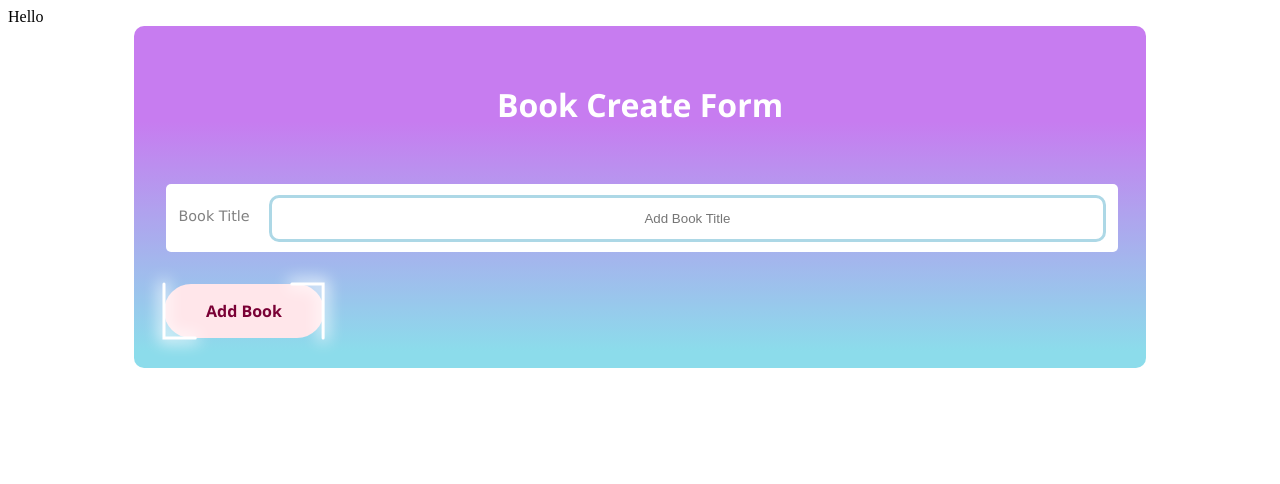
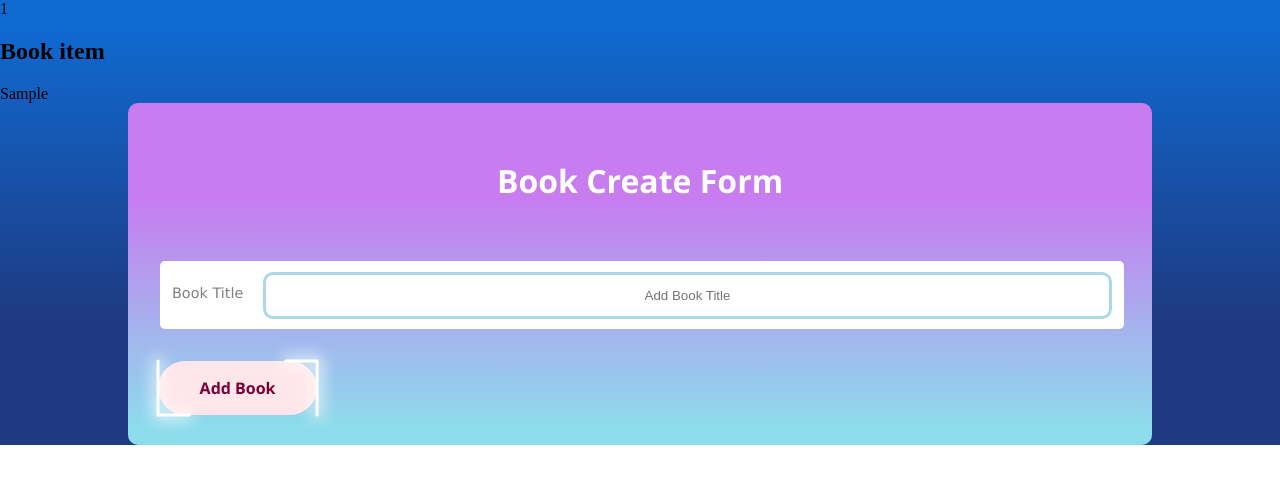
Before and after one commit to bebofofum/books-Practice, a React (Create React App) app: page / in a window 1280 px wide. Both pictures are taken after typing "Sample" into the empty fields and a click on the button "Add Book". Shown: the top 484 px of the page. Built offline with nearby package versions, Linux system fonts and the light colour scheme.

Commit message:
Built out functionality to BookShow and BookList to receive props from handleCreateBook function, map through each array item and display.

```diff
--- a/public/index.html
+++ b/public/index.html
@@ -24,20 +24,10 @@
       work correctly both with client-side routing and a non-root public URL.
       Learn how to configure a non-root public URL by running `npm run build`.
     -->
-    <title>React App</title>
+    <title>Book List</title>
   </head>
-  <body>
+  <body style="margin: 0 auto; padding: 0;">
     <noscript>You need to enable JavaScript to run this app.</noscript>
     <div id="root"></div>
-    <!--
-      This HTML file is a template.
-      If you open it directly in the browser, you will see an empty page.
-
-      You can add webfonts, meta tags, or analytics to this file.
-      The build step will place the bundled scripts into the <body> tag.
-
-      To begin the development, run `npm start` or `yarn start`.
-      To create a production bundle, use `npm run build` or `yarn build`.
-    -->
   </body>
 </html>
--- a/src/App.js
+++ b/src/App.js
@@ -1,5 +1,6 @@
-import { useState } from 'react';
+import React, { useState } from 'react';
 import BookCreate from './components/BookCreate';
+import BookList from './components/BookList';
 import './styles/App.css';
 
 
@@ -7,13 +8,24 @@ function App() {
 
     const [ books, setBooks ] = useState([]);
 
+
+
+
+
     const handleCreateBoook = (title) => {
-        console.log(title)
+        const uniqueID = () => {
+            return Math.round(Math.random() * 9999)
+        }
+        const updatedBooks = [
+            ...books, { id: uniqueID, title}
+        ]
+        setBooks(updatedBooks);
     }
 
     return <div className='App'>
-        <div>Hello</div>
-        <div><BookCreate onCreateBook={handleCreateBoook}/></div>
+        {books.length}
+        <BookList books={books}/>
+        <BookCreate onCreateBook={handleCreateBoook}/>
     </div>
 }
 
--- a/src/components/BookCreate.js
+++ b/src/components/BookCreate.js
@@ -36,8 +36,8 @@ const BookCreate = ({ onCreateBook }) => {
             <button className='form-add-book-btn glow-effect' >
                 Add Book
                 <svg className='glow-wrap'>
-                    <rect pathLength={'100'} stroke-linecap={'round'} className='glow-soft'></rect>
-                    <rect pathLength={'100'} stroke-linecap={'round'} className='glow-hard'></rect>
+                    <rect pathLength={'100'} strokeLinecap={'round'} className='glow-soft'></rect>
+                    <rect pathLength={'100'} strokeLinecap={'round'} className='glow-hard'></rect>
                 </svg>
                 </button>
 
--- a/src/components/BookList.js
+++ b/src/components/BookList.js
@@ -1,8 +1,14 @@
 import React from 'react';
+import BookShow from './BookShow';
 
 
-const BookList = () => {
-    return <div>Book List</div>
-}
+const BookList = ({ books }) => {
+    const renderedBooks = books.map(book => {
+        return <BookShow key={book.id} book={book} />
+    })
+
+    return <div className='book-list-container'>{renderedBooks}</div>;
+
+};
 
 export default BookList
--- a/src/components/BookShow.js
+++ b/src/components/BookShow.js
@@ -1,8 +1,11 @@
 import React from 'react';
 
 
-const BookShow = () => {
-    return <div>Book Show</div>
+const BookShow = ({ book }) => {
+    return <div>
+        <h2>Book item</h2>
+        <div className='book-title-show'>{book.title}</div>
+    </div>
 }
 
 export default BookShow
--- a/src/styles/App.css
+++ b/src/styles/App.css
@@ -4,4 +4,6 @@
 
 .App {
     margin: 0 auto;
+    background: rgb(30,58,129);
+    background: linear-gradient(0deg, rgba(30,58,129,1) 28%, rgba(15,106,210,1) 95%);
 }
--- a/src/styles/BookCreate.css
+++ b/src/styles/BookCreate.css
@@ -93,7 +93,7 @@ h1 {
     fill:transparent;
     stroke: black;
     stroke-width: 5px;
-    /* below values add up to 50px */
+    /* below values must add up to 50px */
     stroke-dasharray: 20px 30px;
 }
 
```
Also changed, not shown: src/styles/Index.css (added).
